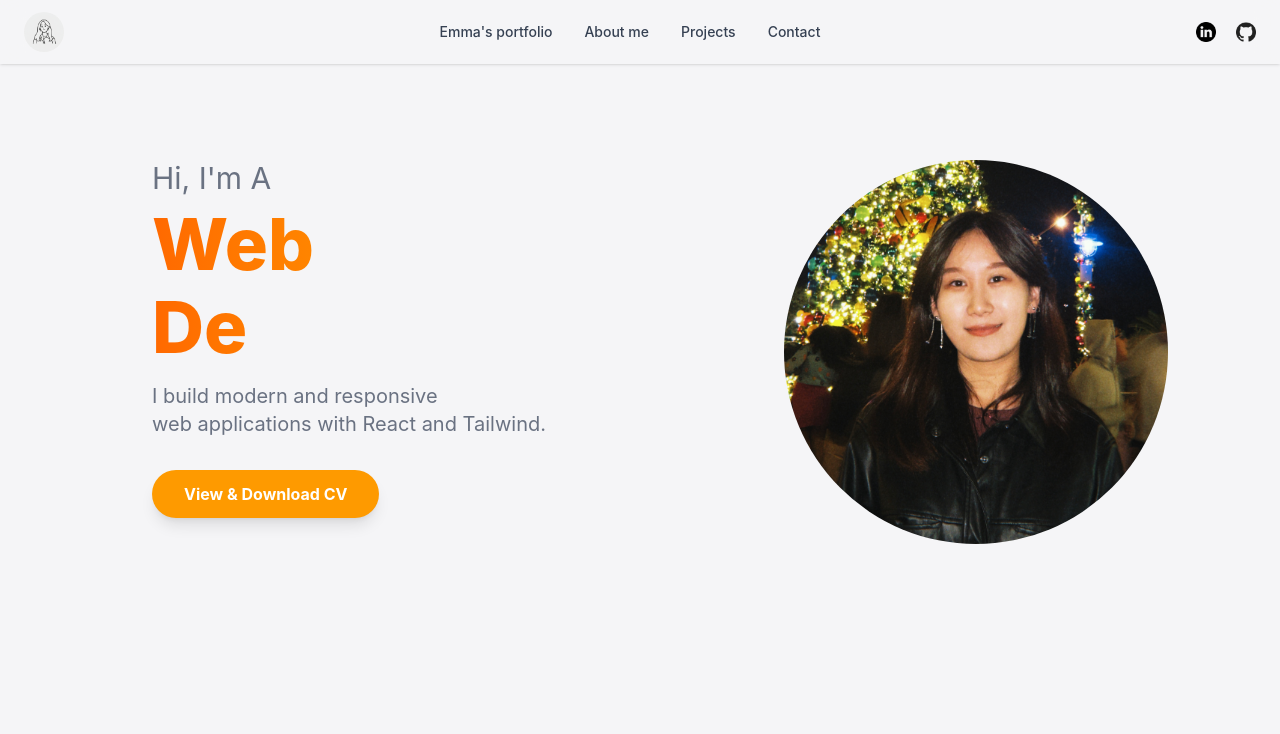
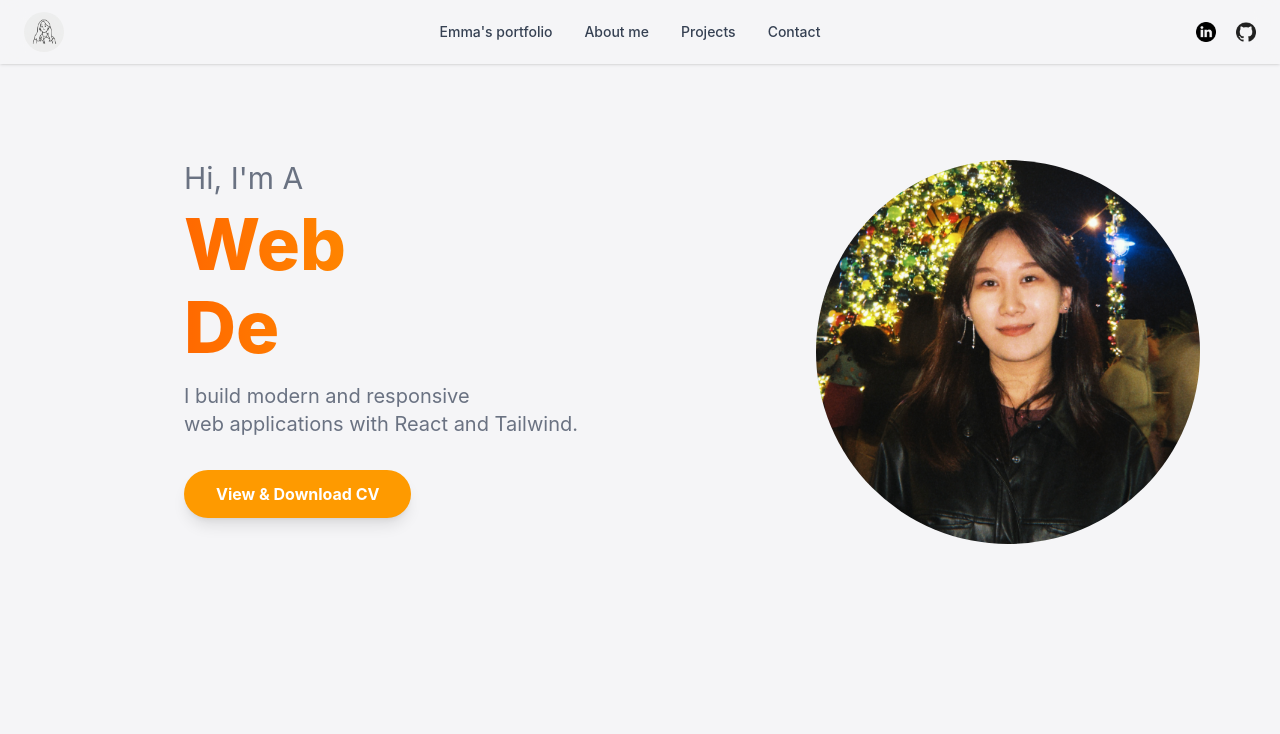
Before and after one commit to emmatwan0707-web/react-portfolio, a React (Vite) app: page / in a window 1280 px wide. Shown: the top 734 px of the page. Built offline with nearby package versions, Linux system fonts and the light colour scheme.

Commit message:
Adjust the layout in the Hero section.

```diff
--- a/src/components/Hero.jsx
+++ b/src/components/Hero.jsx
@@ -5,7 +5,7 @@ import { Typewriter } from 'react-simple-typewriter'
 
 const Hero = () => {
     return (
-        <div id='hero' className="flex flex-col-reverse md:flex-row items-center md:items-start px-6 md:px-8 pt-28 md:pt-40 pb-20 md:pb-32 mx-auto gap-10 md:gap-0">
+        <div id='hero' className="flex flex-col-reverse md:flex-row items-center md:items-start px-6 ml-8 md:px-8 pt-28 md:pt-40 pb-20 md:pb-32 mx-auto gap-10 md:gap-0">
 
             <div className='text-center md:text-left md:max-w-lg md:ml-30 flex-1'>
                 <h2 className='text-2xl md:text-3xl text-gray-500'>Hi, I'm A</h2>
```
